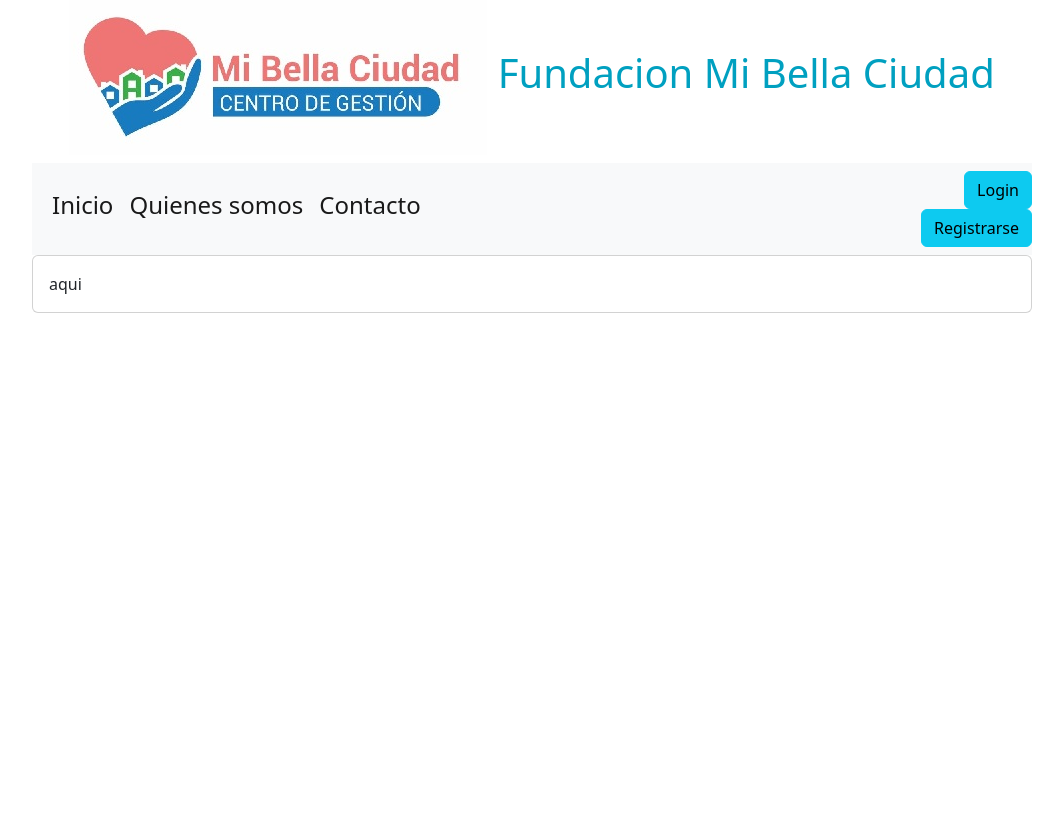
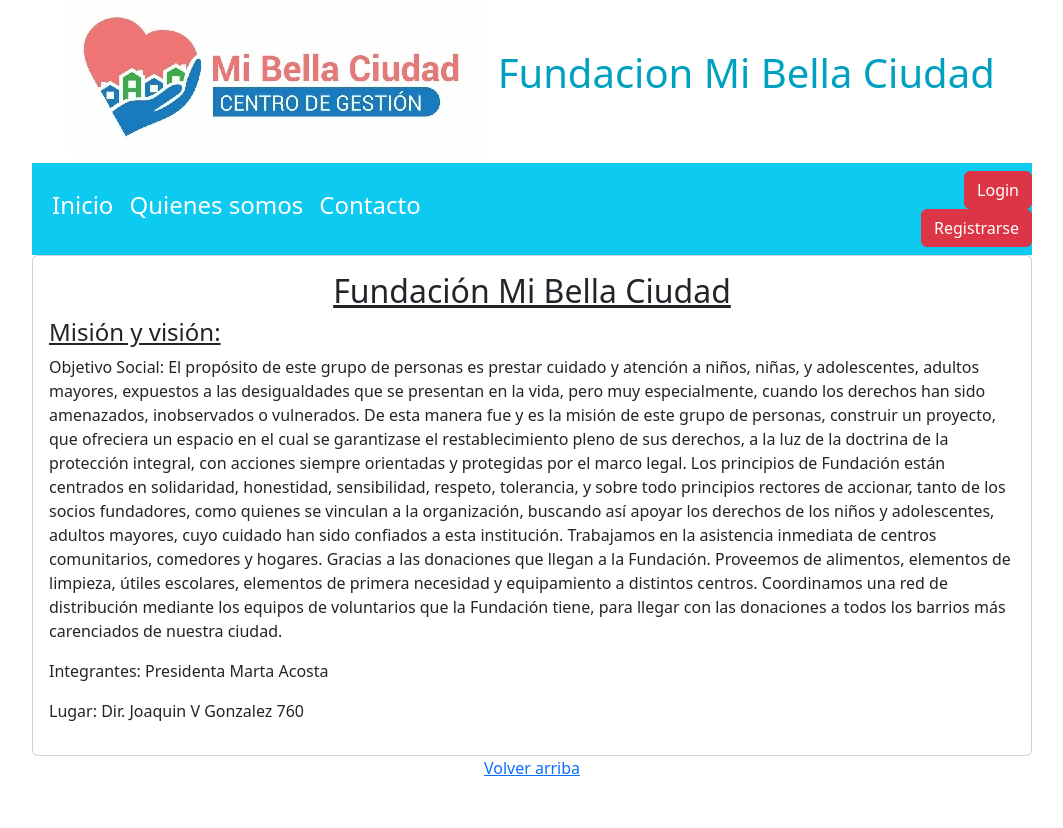
Before and after one commit to LeonardoReichert/BlogWeb-Info, a Django app: page /informacion/ in a window 1280 px wide. Shown: the whole page, without its empty margins (108-1171 px from the left). Before the commit the page ends 313 px from the top, so only its background shows below. Run offline with Django 4.2, Linux system fonts and the light colour scheme.

Commit message:
Mejorado mucho la visual, cargada algo de info de la ONG

```diff
--- a/BlogWeb/BlogWeb/views.py
+++ b/BlogWeb/BlogWeb/views.py
@@ -152,7 +152,7 @@ def inicio(request):
                                     categoria, descripcionCorta) );
 
 
-    categorias = [c for c in Categorias.objects.all() if c.nombre != filtroCategoriaNombre]
+    categorias = [c for c in Categorias.objects.all()]
 
     #parametros a la web template
     contexto = {"noticiasVisibles": noticiasVisibles,
--- a/BlogWeb/templates/informacion.html
+++ b/BlogWeb/templates/informacion.html
@@ -13,9 +13,30 @@
 <div class="card">
     <div class="card-body">
 
-        {% block info %}
-    aqui
-        {% endblock %}
+{% block info %}
+
+<center>
+<u> <h2> Fundación Mi Bella Ciudad </h2> </u>
+</center>
+
+
+<h4>
+<u> Misión y visión: </u>
+</h4>
+
+<p>
+Objetivo Social:
+El propósito de este grupo de personas es prestar cuidado y atención a niños, niñas, y adolescentes, adultos mayores, expuestos a las desigualdades que se presentan en la vida, pero muy especialmente, cuando los derechos han sido amenazados, inobservados o vulnerados.
+De esta manera fue y es la misión de este grupo de personas, construir un proyecto, que ofreciera un espacio en el cual se garantizase el restablecimiento pleno de sus derechos, a la luz de la doctrina de la protección integral, con acciones siempre orientadas y protegidas por el marco legal.
+Los principios de Fundación están centrados en solidaridad, honestidad, sensibilidad, respeto, tolerancia, y sobre todo principios rectores de accionar, tanto de los socios fundadores, como quienes se vinculan a la organización, buscando así apoyar los derechos de los niños y adolescentes, adultos mayores, cuyo cuidado han sido confiados a esta institución.
+Trabajamos en la asistencia inmediata de centros comunitarios, comedores y hogares. Gracias a las donaciones que llegan a la Fundación. Proveemos de alimentos, elementos de limpieza, útiles escolares, elementos de primera necesidad y equipamiento a distintos centros. Coordinamos una red de distribución mediante los equipos de voluntarios que la Fundación tiene, para llegar con las donaciones a todos los barrios más carenciados de nuestra ciudad.
+</p>
+
+<p>Integrantes: Presidenta Marta Acosta</p>
+<p>Lugar: Dir. Joaquin V Gonzalez 760</p>
+
+
+{% endblock %}
 
     </div>
 </div>
--- a/BlogWeb/templates/inicio.html
+++ b/BlogWeb/templates/inicio.html
@@ -24,28 +24,31 @@
 </head>
 
 <body>
+    <a name="arriba"></a>
+
     <div class="mx-auto" style="width: 1000px;" align="center">
         <h1>
         <img src="{% static 'img/bciudad.jpg' %}" alt="">
         <font color="#00A0C0">Fundacion Mi Bella Ciudad</font></h1>
 
 
-    <nav class="navbar navbar-expand-lg bg-light">
+
+    <nav class="navbar navbar-expand-lg bg-info">
         <div class="container text-center" id="navbarNav">
                 <ul class="navbar-nav">
                     <li class="nav-item">
-                        <a class="nav-link active" aria-current="page" href="/"><h4>Inicio</h4></a>
+                        <a class="nav-link text-white" aria-current="page" href="/"><h4>Inicio</h4></a>
                     </li>
                     <li class="nav-item">
-                        <a class="nav-link active" href="{% url 'acercade' %}"><h4>Quienes somos</h4></a>
+                        <a class="nav-link text-white" href="{% url 'acercade' %}"><h4>Quienes somos</h4></a>
                     </li>
                     <li class="nav-item">
-                        <a class="nav-link active" href="{% url 'contacto' %}"><h4>Contacto</h4></a>
+                        <a class="nav-link text-white" href="{% url 'contacto' %}"><h4>Contacto</h4></a>
                     </li>
                     {% if user.esAdmin %}
                         <li>
                             <a class="nav-link active" href="{% url 'administrar'%}">
-                                <font color="#00A000">
+                                <font color="#109010">
                                     <h4>Administrar</h4>
                                 </font>
                             </a>
@@ -57,17 +60,18 @@
 
     <div align="right">
         {% if user.is_authenticated %}
-            <p>Bienvenido {{user.username}}
+            <strong>Bienvenido {{user.username}}
                 <a href="{% url 'logout' %}">
-                    <button type="button" class="btn btn-info">Cerrar sesion</button>
-                </a></p>
+                    <button type="button" class="btn btn-danger">Cerrar sesion</button>
+                </a>
+            </strong>
 
         {% else %}
             <a href="{% url 'login' %}">
-                <button type="button" class="btn btn-info">Login</button>
+                <button type="button" class="btn btn-danger">Login</button>
             </a>
             <a href="{% url 'registro' %}">
-                <button type="button" class="btn btn-info">Registrarse</button>
+                <button type="button" class="btn btn-danger">Registrarse</button>
             </a>
         {% endif %}
         </div>
@@ -79,8 +83,9 @@
 
     {% block general %}
 
+
         <!-- definir bloque noticias-->
-
+            <br>
             <center><h3>Ultimas noticias</h3>
             {% if user.esAdmin %}
                 <br>
@@ -99,53 +104,48 @@
 
         {% include 'includes/paginador.html' %}
 
-        <div class="input-group mb-3">
-            <label  for="optFiltrar">Viendo por: </label>
-            <select id="optFiltrar" name="optFiltrar" onchange="seleccionarFiltro()">
-              {% if not categoriaSeleccionada %}
-                <option value="nuevos" selected>Mas nuevos</option>
-                <option value="categoria">Una categoria</option>
+        <!-- Filtros por fecha y categoria -->
+
+
+        <span class="badge rounded-pill text-bg-danger">
+            <a class="nav-link text-white" href="{% url 'inicio' %}">Mas Nuevos</a>
+                </span>
+
+
+        <label>Filtrar por categorias: </label>
+        {% for categoria in categoriasExistentes %}
+            {% if categoria.nombre == categoriaSeleccionada %}
+                <span class="badge rounded-pill text-bg-danger">
+                    <a class="nav-link text-white"
+                        href="{% url 'inicio' %}?categoria={{categoria.nombre}}">
+                        {{categoria.nombre}}</a>
+                </span>
             {% else %}
-                <option value="nuevos">Mas nuevos</option>
-                <option value="categoria" selected>Una categoria</option>
+                <span class="badge rounded-pill text-bg-info">
+                    <a class="nav-link"
+                        href="{% url 'inicio' %}?categoria={{categoria.nombre}}">
+                        {{categoria.nombre}}</a>
+                </span>
             {% endif %}
-            </select>
+        {% endfor %}
 
-            <!-- categorias: -->
-
-            {% if categoriaSeleccionada %}
-            <select id="optsCategoriasFilter" onchange="filtrarCategoria()">
+        {% if noticiasVisibles %}
+            {% if categoriaSeleccionada == "null" %}
+                <span class="badge rounded-pill text-bg-danger">
+                    <a class="nav-link text-white" href="{% url 'inicio' %}?categoria=null">
+                        Sin categoria</a>
+                </span>
             {% else %}
-            <select hidden id="optsCategoriasFilter" onchange="filtrarCategoria()">
+                <span class="badge rounded-pill text-bg-info">
+                    <a class="nav-link" href="{% url 'inicio' %}?categoria=null">
+                        Sin categoria</a>
+                </span>
+            {%endif%}
         {% endif %}
 
-                    {% if categoriaSeleccionada %}
-                        {% if categoriaSeleccionada != "null" %}
-                            <option value="{{categoriaSeleccionada}}"
-                                    selected>{{categoriaSeleccionada}}</option>
-                        {% endif %}
-                    {% else %}
-                        <option value="" selected>Seleccionar categoria</option>
-                    {% endif %}
-                    <optgroup label="Categorias existentes">
-                        {% for categoria in categoriasExistentes %}
-                            <option value="{{categoria.nombre}}">
-                                {{categoria.nombre}}
-                            </option>
-                        {% endfor %}
-                    </optgroup>
-                    <optgroup label="Otras">
-                        {% if categoriaSeleccionada == "null"%}
-                            <option selected value="null">Descategorizados</option>
-                        {% else %}
-                            <option value="null">Descategorizados</option>
-                        {% endif %}
-                    </optgroup>
+        <br>
+        <br>
 
-            </select>
-
-
-        </div>
 
         {% for idNoticia,titulo,fecha,urlImg,categoria,descripcionCorta in noticiasVisibles %}
             <!-- noticia : -->
@@ -168,7 +168,8 @@
         {% endfor %}
 
 
-    {% endblock %}
+
+
 
     <!-- Paginador abajo -->
 
@@ -177,6 +178,10 @@
     {% endif %}
 
     <!-- paginacion terminada -->
+
+    {% endblock %}
+
+    <center><a href="#arriba">Volver arriba</a></center>
 
     <br>
     <br>
```
Also changed, not shown: BlogWeb/templates/noticia.html (+10 -1 lines), BlogWeb/templates/registro.html (+8 -1 lines). Lines whose indentation alone changed are shown as unchanged.
